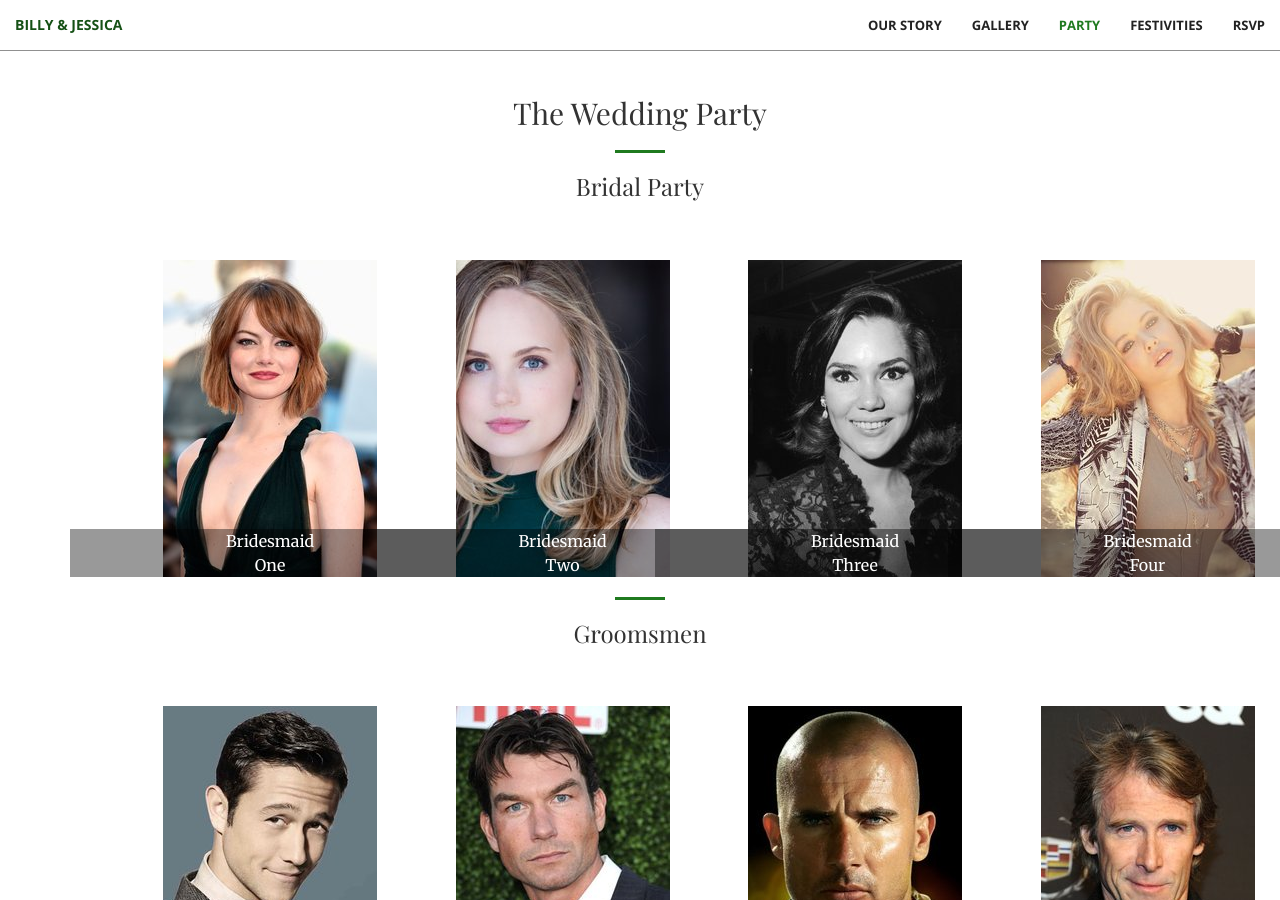
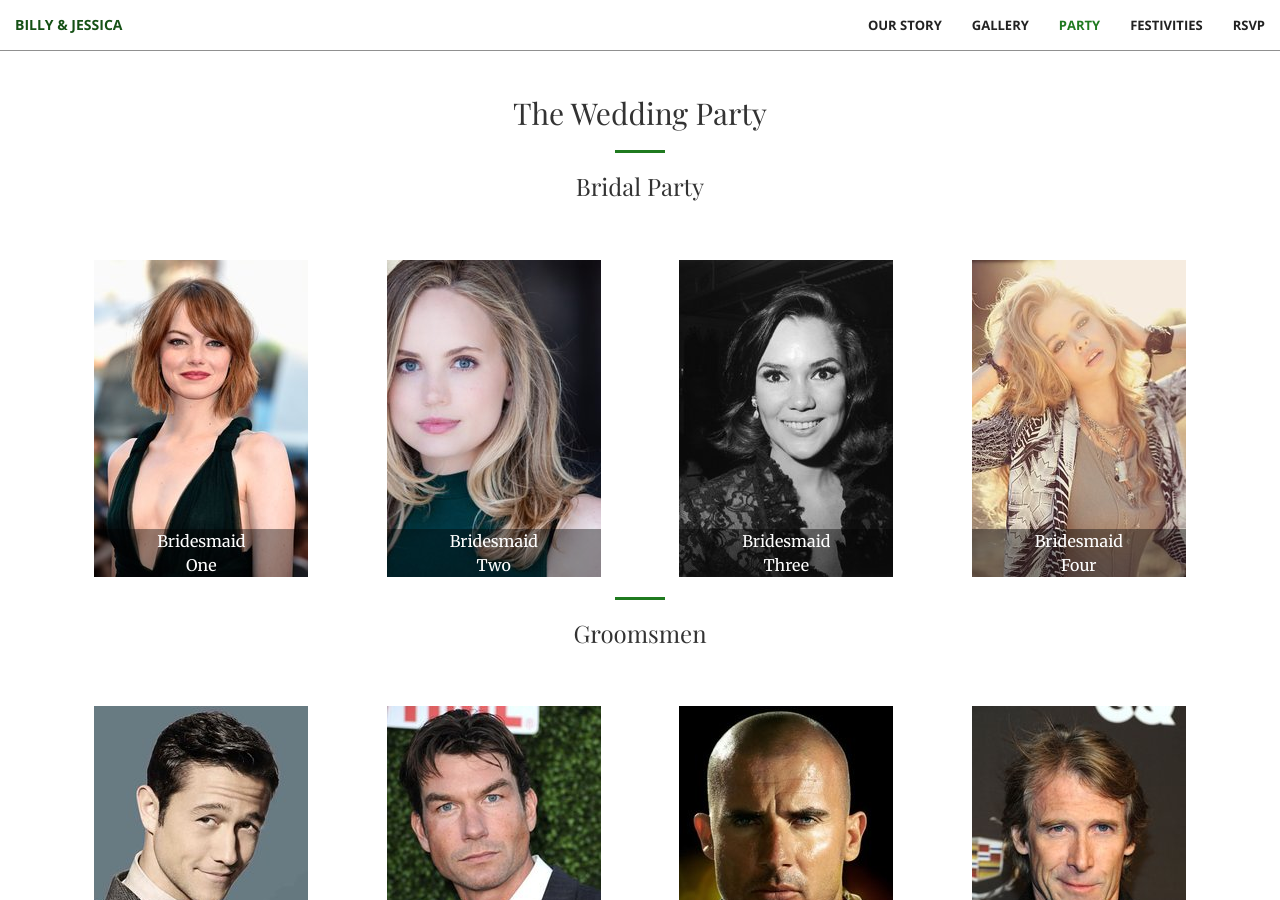
Before and after one commit to notbleh/wed-website, a Jekyll site: the page built from live.html, in a window 1280 px wide and 900 px high, scrolled down 1654 px. Built offline with Jekyll 4.4.1, drawn with Linux system fonts in a browser that asks for light colours.

Commit message:
Update style.css

```diff
--- a/css/style.css
+++ b/css/style.css
@@ -7,7 +7,7 @@ input[type=text] {
 .wedding-party-box {
     position: relative;
     display: block;
-    width: 400px;
+    width: 214px;
     margin: 50px auto 0;
 }
 
```
